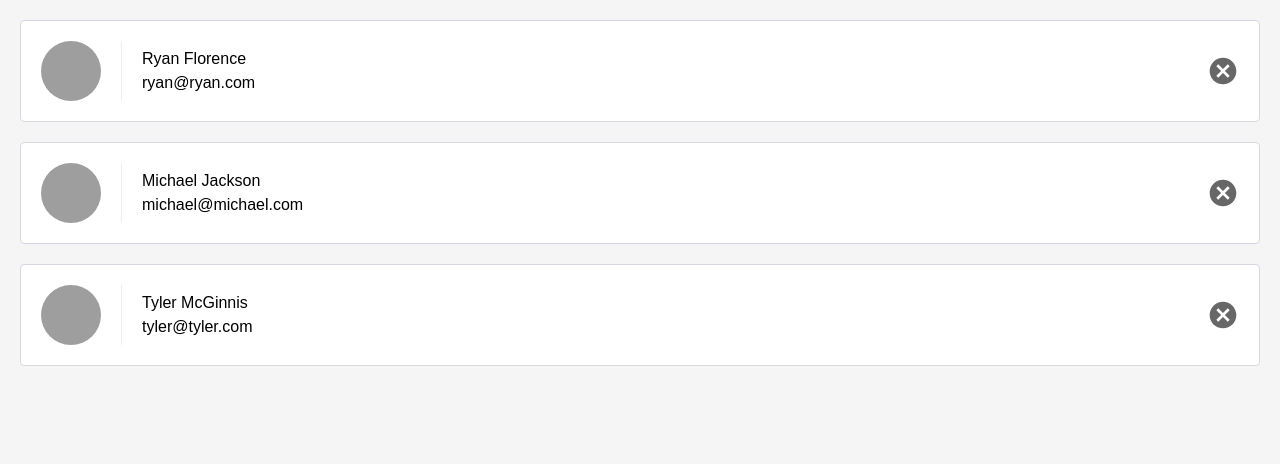
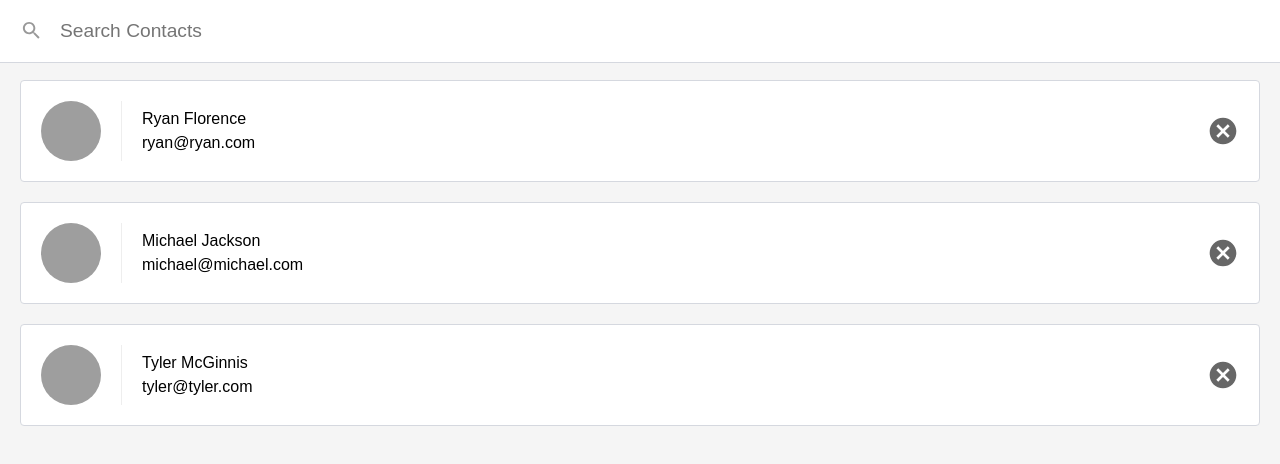
Before and after one commit to tomroper/React-Contacts-SPA, a React (Create React App) app: page / in a window 1280 px wide. Shown: the top 464 px of the page. Built offline with nearby package versions, Linux system fonts and the light colour scheme.

Commit message:
adds search bar, takes value to change query state and update input value

```diff
--- a/src/ListContacts.js
+++ b/src/ListContacts.js
@@ -1,10 +1,35 @@
-import React from 'react'
+import React, {Component} from 'react'
 import PropTypes from 'prop-types'
 
-function ListContacts (props) {
+class ListContacts extends Component {
+
+  static propTypes = {
+    contacts: PropTypes.array.isRequired ,
+    onDeleteContact: PropTypes.func.isRequired
+  }
+
+  state = {
+    query: ''
+  }
+
+  updateQuery = (query) => {
+      this.setState({ query: query.trim() })
+  }
+
+  render() {
     return(
+      <div className='list-contacts'>
+        <div className='list-contacts-top'>
+          <input
+            className='search-contacts'
+            type='text'
+            placeholder='Search Contacts'
+            value={this.state.query}
+            onChange={(event) => this.updateQuery(event.target.value)}
+          />
+        </div>
         <ol className='contact-list'>
-      {props.contacts.map((contact) => (
+          {this.props.contacts.map((contact) => (
             <li key={contact.id} className="contact-list-item">
               <div className='contact-avatar' style={{
                 backgroundImage: `url(${contact.avatarURL})`
@@ -13,18 +38,17 @@
                 <p>{contact.name}</p>
                 <p>{contact.email}</p>
               </div>
-          <button onClick={() => props.onDeleteContact(contact)} className='contact-remove'>
+              <button onClick={() => this.props.onDeleteContact(contact)} className='contact-remove'>
                 Remove
               </button>
             </li>
           ))}
         </ol>
+      </div>
+
     )
   }
-
-ListContacts.propTypes = {
-  contacts: PropTypes.array.isRequired ,
-  onDeleteContact: PropTypes.func.isRequired
 }
 
+
 export default ListContacts
```
Lines whose indentation alone changed are shown as unchanged.
